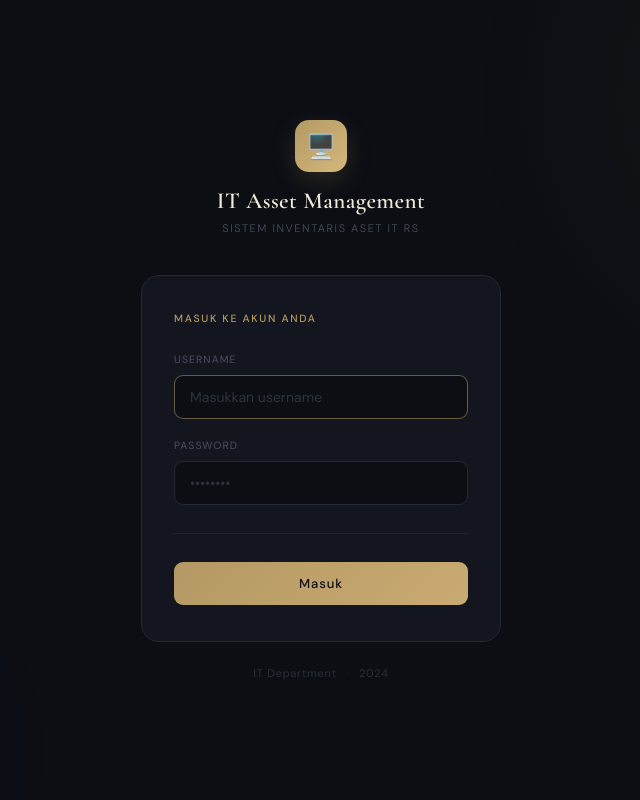
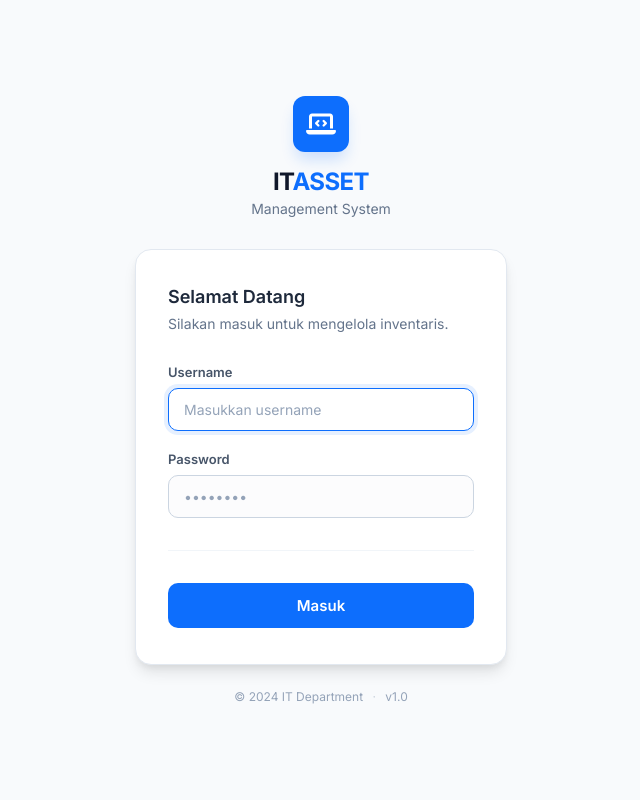
Before and after one commit to baguesputra/IT-Asset-Management, a Flask app: page /login in a window 1280 px wide. Shown: the whole page, without its empty margins (319-959 px from the left). Run offline with Flask 3, Linux system fonts and the light colour scheme.

Commit message:
Style: Change styling login.html

```diff
--- a/app/templates/auth/login.html
+++ b/app/templates/auth/login.html
@@ -4,119 +4,114 @@
     <meta charset="UTF-8">
     <meta name="viewport" content="width=device-width, initial-scale=1">
     <title>Login — IT Asset Management</title>
-    <link href="https://fonts.googleapis.com/css2?family=Cormorant+Garamond:wght@300;400;600&family=DM+Sans:wght@300;400;500&display=swap" rel="stylesheet">
+    <link href="https://fonts.googleapis.com/css2?family=Inter:wght@300;400;500;600;700&display=swap" rel="stylesheet">
+    <link rel="stylesheet" href="https://cdnjs.cloudflare.com/ajax/libs/font-awesome/6.4.0/css/all.min.css">
     <style>
         *, *::before, *::after { box-sizing: border-box; margin: 0; padding: 0; }
 
         body {
             min-height: 100vh;
-            background: #0c0e14;
+            background: #f8fafc;
             display: flex;
             align-items: center;
             justify-content: center;
-            font-family: 'DM Sans', sans-serif;
+            font-family: 'Inter', sans-serif;
             position: relative;
-            overflow: hidden;
-        }
-
-        body::before {
-            content: '';
-            position: fixed;
-            width: 700px; height: 700px;
-            top: -250px; right: -200px;
-            background: radial-gradient(circle, rgba(180,153,100,0.07) 0%, transparent 68%);
-            pointer-events: none;
-        }
-
-        body::after {
-            content: '';
-            position: fixed;
-            width: 500px; height: 500px;
-            bottom: -200px; left: -120px;
-            background: radial-gradient(circle, rgba(100,130,180,0.06) 0%, transparent 68%);
-            pointer-events: none;
+            color: #1e293b;
         }
 
         .login-wrapper {
             width: 100%;
-            max-width: 400px;
-            padding: 2rem 1.25rem;
+            max-width: 420px;
+            padding: 1.5rem;
             position: relative;
-            z-index: 2;
         }
 
         /* ── Brand Header ── */
         .brand-header {
             text-align: center;
-            margin-bottom: 2.5rem;
+            margin-bottom: 2rem;
         }
 
         .brand-icon {
-            width: 52px; height: 52px;
-            background: linear-gradient(135deg, #b49964, #d4b87a);
-            border-radius: 14px;
+            width: 56px; height: 56px;
+            background: #0d6efd;
+            color: white;
+            border-radius: 12px;
             display: inline-flex;
             align-items: center;
             justify-content: center;
             font-size: 24px;
             margin-bottom: 1rem;
-            box-shadow: 0 8px 24px rgba(180,153,100,0.18);
+            box-shadow: 0 10px 15px -3px rgba(13, 110, 253, 0.2);
         }
 
         .brand-name {
-            font-family: 'Cormorant Garamond', serif;
-            font-size: 23px;
-            font-weight: 600;
-            color: #f0ead8;
-            letter-spacing: 0.02em;
+            font-size: 1.5rem;
+            font-weight: 800;
+            color: #0f172a;
+            letter-spacing: -0.025em;
             line-height: 1.2;
         }
 
+        .brand-name span { color: #0d6efd; }
+
         .brand-sub {
-            font-size: 11px;
-            color: #4a5062;
-            letter-spacing: 0.14em;
-            text-transform: uppercase;
-            font-weight: 300;
-            margin-top: 5px;
+            font-size: 0.875rem;
+            color: #64748b;
+            margin-top: 0.25rem;
         }
 
         /* ── Card ── */
         .login-card {
-            background: #13161f;
-            border: 0.5px solid #252934;
-            border-radius: 18px;
+            background: #ffffff;
+            border: 1px solid #e2e8f0;
+            border-radius: 16px;
             padding: 2.25rem 2rem;
+            box-shadow: 0 4px 6px -1px rgba(0, 0, 0, 0.05), 0 10px 15px -3px rgba(0, 0, 0, 0.1);
         }
 
-        .card-eyebrow {
-            font-size: 10.5px;
-            letter-spacing: 0.16em;
-            text-transform: uppercase;
-            color: #b49964;
-            font-weight: 500;
-            margin-bottom: 1.75rem;
+        .card-title {
+            font-size: 1.125rem;
+            font-weight: 600;
+            color: #1e293b;
+            margin-bottom: 0.5rem;
+        }
+
+        .card-subtitle {
+            font-size: 0.875rem;
+            color: #64748b;
+            margin-bottom: 2rem;
         }
 
         /* ── Flash Messages ── */
         .alert {
-            border-radius: 8px;
+            border-radius: 10px;
             padding: 10px 14px;
             font-size: 13px;
-            margin-bottom: 1.25rem;
-            border: 0.5px solid;
+            margin-bottom: 1.5rem;
+            border: 1px solid;
+            display: flex;
+            align-items: center;
+            gap: 8px;
         }
 
         .alert-danger, .alert-error {
-            background: rgba(227,75,75,0.08);
-            border-color: rgba(227,75,75,0.25);
-            color: #e88080;
+            background: #fef2f2;
+            border-color: #fecaca;
+            color: #991b1b;
+        }
+
+        .alert-danger::before {
+            content: '\f057';
+            font-family: 'Font Awesome 6 Free';
+            font-weight: 900;
         }
 
         .alert-success {
-            background: rgba(90,175,120,0.08);
-            border-color: rgba(90,175,120,0.25);
-            color: #7ecba0;
+            background: #f0fdf4;
+            border-color: #bbf7d0;
+            color: #166534;
         }
 
         .alert-warning {
@@ -132,67 +127,65 @@
 
         .field-label {
             display: block;
-            font-size: 10.5px;
-            color: #4a5062;
-            letter-spacing: 0.10em;
-            text-transform: uppercase;
-            font-weight: 400;
-            margin-bottom: 9px;
+            font-size: 0.813rem;
+            color: #475569;
+            font-weight: 600;
+            margin-bottom: 0.5rem;
         }
 
         .field-input {
             width: 100%;
-            background: #0c0e14;
-            border: 0.5px solid #252934;
-            border-radius: 9px;
+            background: #fcfcfd;
+            border: 1px solid #cbd5e1;
+            border-radius: 10px;
             padding: 12px 15px;
-            font-family: 'DM Sans', sans-serif;
+            font-family: inherit;
             font-size: 14px;
-            color: #d8d2c4;
+            color: #1e293b;
             outline: none;
-            transition: border-color 0.2s ease;
+            transition: all 0.2s ease;
         }
 
         .field-input:focus {
-            border-color: rgba(180,153,100,0.55);
+            border-color: #0d6efd;
+            background: #fff;
+            box-shadow: 0 0 0 4px rgba(13, 110, 253, 0.1);
         }
 
         .field-input::placeholder {
-            color: #2e333f;
+            color: #94a3b8;
         }
 
         /* ── Divider ── */
         .divider {
-            height: 0.5px;
-            background: #1e2230;
-            margin: 1.75rem 0;
+            height: 1px;
+            background: #f1f5f9;
+            margin: 2rem 0;
         }
 
         /* ── Submit Button ── */
         .btn-submit {
             width: 100%;
-            background: linear-gradient(135deg, #b49964 0%, #c9aa72 100%);
+            background: #0d6efd;
             border: none;
-            border-radius: 9px;
+            border-radius: 10px;
             padding: 13px;
-            font-family: 'DM Sans', sans-serif;
-            font-size: 13px;
-            font-weight: 500;
-            color: #0c0e14;
-            letter-spacing: 0.07em;
+            font-family: inherit;
+            font-size: 0.938rem;
+            font-weight: 600;
+            color: #ffffff;
             cursor: pointer;
-            transition: opacity 0.2s ease, transform 0.15s ease;
+            transition: all 0.2s ease;
         }
 
-        .btn-submit:hover  { opacity: 0.87; }
-        .btn-submit:active { transform: scale(0.99); opacity: 0.80; }
+        .btn-submit:hover  { background: #0b5ed7; transform: translateY(-1px); box-shadow: 0 4px 12px rgba(13, 110, 253, 0.25); }
+        .btn-submit:active { transform: translateY(0); }
 
         /* ── Footer ── */
         .footer-note {
             text-align: center;
-            font-size: 11px;
-            color: #2c303a;
-            letter-spacing: 0.07em;
+            font-size: 0.75rem;
+            color: #94a3b8;
             margin-top: 1.5rem;
         }
 
@@ -208,14 +201,15 @@
 
     <!-- Brand -->
     <div class="brand-header">
-        <div class="brand-icon">🖥️</div>
-        <p class="brand-name">IT Asset Management</p>
-        <p class="brand-sub">Sistem Inventaris Aset IT RS</p>
+        <div class="brand-icon"><i class="fas fa-laptop-code"></i></div>
+        <p class="brand-name">IT<span>ASSET</span></p>
+        <p class="brand-sub">Management System</p>
     </div>
 
     <!-- Card -->
     <div class="login-card">
-        <p class="card-eyebrow">Masuk ke akun Anda</p>
+        <h2 class="card-title">Selamat Datang</h2>
+        <p class="card-subtitle">Silakan masuk untuk mengelola inventaris.</p>
 
         <!-- Flash Messages -->
         {% for category, message in get_flashed_messages(with_categories=true) %}
@@ -253,7 +247,7 @@
     </div>
 
     <p class="footer-note">
-        IT Department <span>·</span> {{ 2024 }}
+        &copy; {{ 2024 }} IT Department <span>·</span> v1.0
     </p>
 
 </div>
```
